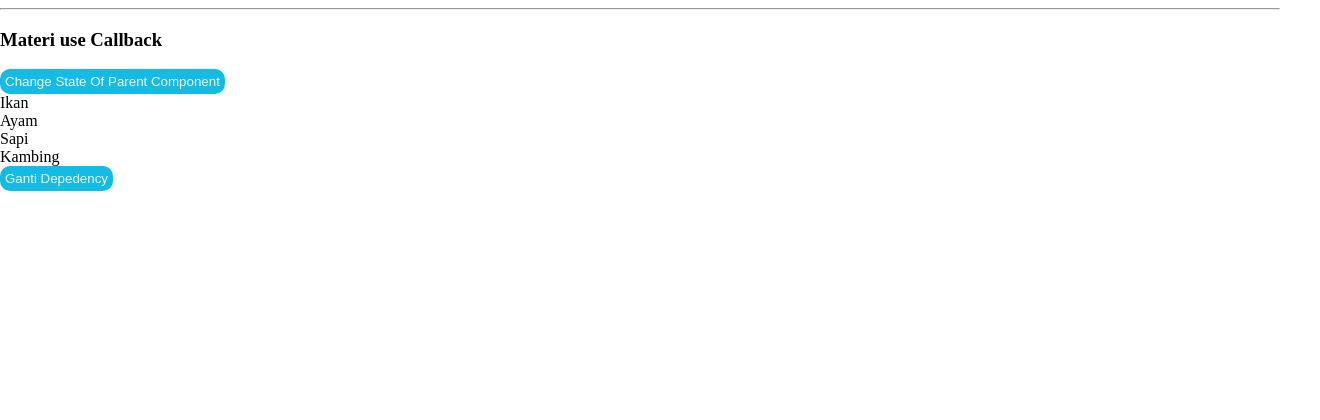
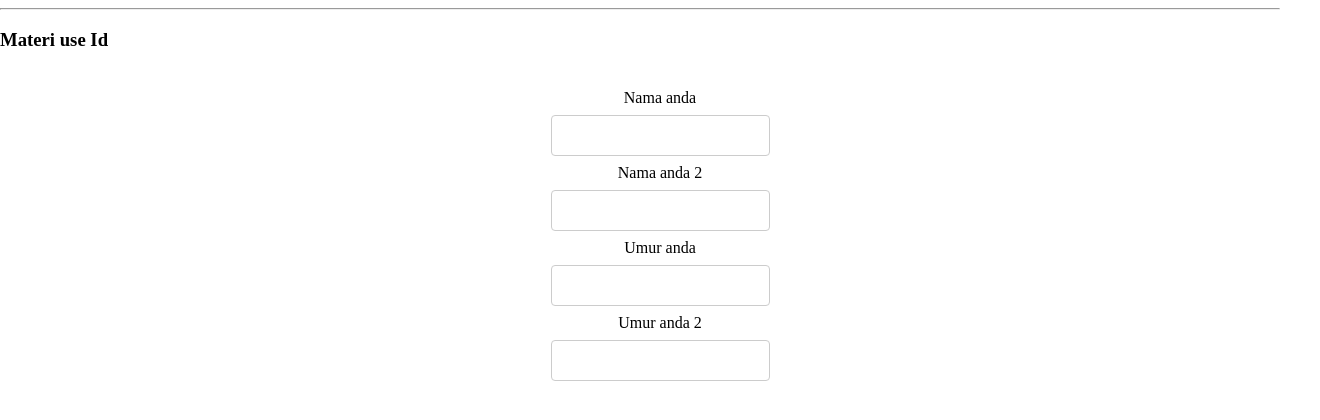
Before and after one commit to iqbalrivaldi28/React-Hooks, a React (Vite) app: page / in a window 1280 px wide. Shown: the top 420 px of the page, 1320 px wide, since content can reach past the window. Built offline with nearby package versions, Linux system fonts and the light colour scheme.

Commit message:
feat: add useId concept

```diff
--- a/src/App.jsx
+++ b/src/App.jsx
@@ -3,6 +3,7 @@ import UseCallbackComponent from './hooks/UseCallbackComponent';
 import UseContextComponent from './hooks/UseContextComponent';
 import UseEffectComponent from './hooks/UseEffectComponent';
 import UseEffectTodos from './hooks/UseEffectTodos';
+import UseIdComponent from './hooks/UseIdComponent';
 import UseImperativeHandle from './hooks/UseImperativeHandle';
 import UseLayoutEffect from './hooks/UseLayoutEffect';
 import UseMemoComponent from './hooks/UseMemoComponent';
@@ -10,7 +11,6 @@ import UseReducerComponents from './hooks/UseReducerComponents';
 import UseRefComponent from './hooks/UseRefComponent';
 import UseRefComponentDua from './hooks/UseRefComponentDua';
 import UseStateComponent from './hooks/UseStateComponent';
-
 
 function App() {
   return (
@@ -51,13 +51,16 @@ function App() {
       <h3>Materi use Memo</h3>
       <UseMemoComponent /> */}
 
+      {/* <hr />
+      <h3>Materi use Callback</h3>
+      <UseCallbackComponent /> */}
+
       <hr />
-      <h3>Materi use Callback</h3>
-      <UseCallbackComponent />
+      <h3>Materi use Id</h3>
+      <UseIdComponent />
 
     </>
-
-  )
+  );
 }
 
 export default App;
--- /dev/null
+++ b/src/components/Form.jsx
@@ -0,0 +1,19 @@
+import React, { useId } from 'react';
+
+const Form = (props) => {
+const {text} = props
+
+  const id = useId();
+
+  return (
+    <>
+        <label htmlFor={`${id}-1`}>{text}</label>
+        <input id={`${id}-1`} type="text" />
+
+        <label htmlFor={id}>{text} 2</label>
+        <input id={id} type="text" />
+    </>
+  )
+
+}
+export default Form;
--- /dev/null
+++ b/src/hooks/UseIdComponent.jsx
@@ -0,0 +1,18 @@
+import React from 'react';
+import Form from '../components/Form';
+
+const UseIdComponent = () => {
+  const name = 'Nama anda';
+  const age = 'Umur anda';
+
+  return (
+    <>
+      <div className="container">
+        <Form text={name} />
+        <Form text={age} />
+      </div>
+    </>
+  );
+};
+
+export default UseIdComponent;
```
